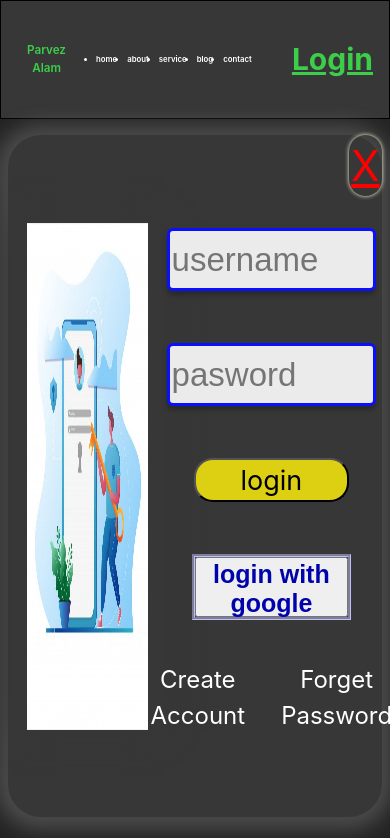
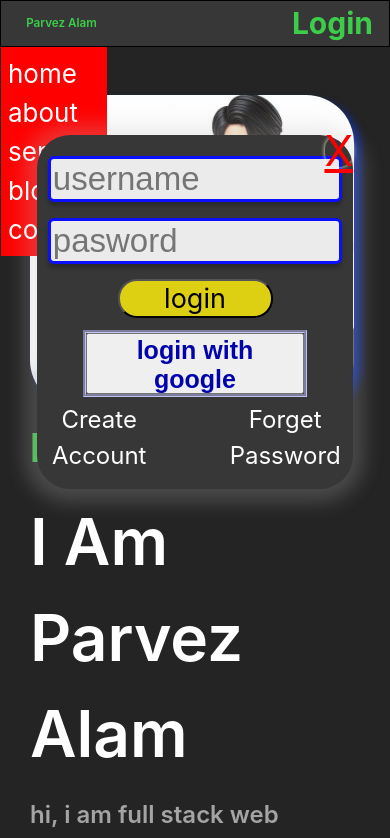
Before and after one commit to parvezpl/HeliusTime, a React (Vite) app: page /login in a window 390 px wide. Shown: the top 838 px of the page. Built offline with nearby package versions, Linux system fonts and the light colour scheme.

Commit message:
backgrout blur is enable or desable uusing login fuction

```diff
--- a/src/componnents/home/center_box.jsx
+++ b/src/componnents/home/center_box.jsx
@@ -4,27 +4,26 @@ import homeimg from './../../assets/home.jpg'
 import { Login } from '../login/login'
 import { useSelector } from 'react-redux'
 import { Link } from 'react-router-dom'
-export default function CenterBox({onLoginClick}) {
+export default function CenterBox({ onLoginClick }) {
     // const [isLoginVigible, setIsLoginVisible] = useState(false)
-    const isLoginVigible = useSelector((state)=>state.account.loginStatus)
+    const isLoginVigible = useSelector((state) => state.account.loginStatus)
+
     return (
         <>
-            <div className='main-page-box'>
+            <div className='main-page-box' style={{filter: isLoginVigible && "blur(20px)"}} >
                 <div className='centerBox2'>
-                   <div className='main-leftbox'>
-                      <div className='leftbox'>
+                    <div className='main-leftbox'>
+                        <div className='leftbox'>
                             <div className='textbox'>
                                 <span className='textbox1'>hello!</span>
                                 <span className='textbox2'>I Am Parvez Alam</span>
                                 <span className='textbox3'>hi, i am full stack web developor fresher, i am know frotend and backend very well, i am using react.js for frotend and node.js for backend base on javacript.</span>
                             </div>
                             <div className='buttonbox'>
-                                <div className='link-button'>
-                                <Link to={"/myworks"}>View Work</Link>
-                                </div>
+                                <Link to={"/myworks"} className='link-button' >View Work</Link>
                                 <button className='link-button'>hire me</button>
-                               <div className='view_work'></div>
-                            <div className='hire_me'></div>
+                                <div className='view_work'></div>
+                                <div className='hire_me'></div>
                             </div>
                         </div>
                     </div>
--- a/src/componnents/home/centerbox.css
+++ b/src/componnents/home/centerbox.css
@@ -1,6 +1,5 @@
 .main-page-box {
     display: flex;
-
     flex-direction: row;
     justify-content: center;
 }
@@ -80,7 +79,9 @@
     font-weight: 400;
     font-size: 27px;
     color: #000;
+    text-decoration:none;
 }
+
 
 
 
@@ -97,5 +98,25 @@
 .img {
     width: 100%;
     height: 553px;
-    /* background: url("./../../assets/home.jpg"); */
 }
+
+@media screen and (max-width: 769px){
+
+    .rightbox {
+        display: flex;
+        justify-content: flex-end;
+        flex: 0 1 377px;
+        height: 313px;
+        overflow: hidden;
+        border-radius: 48px;
+        box-shadow: 6px 6px 8px 0px #0830c6c4 ;
+    }
+    .img {
+        width: 100%;
+        height: auto;
+    }
+
+    .textbox {
+        margin: 0;
+    }
+}
--- a/src/componnents/home/nav.css
+++ b/src/componnents/home/nav.css
@@ -15,6 +15,7 @@
 .navi-name {
     display: flex;
     flex: 1;
+    text-decoration:none;
 }
 
 .navi-name span {
@@ -37,22 +38,38 @@
     display: flex;
     align-items: center;
     gap:10px;
-    /* justify-content: space-between; */
-    /* flex-grow: inherit; */
-    /* margin-inline: 4px; */
-    /* width: 552px; */
     height: 45px;
     padding: 20px;
     flex: 0 1 650px;
 }
 
 .navi-option li {
-    font-family: var(--font-family);
-    font-weight: 600;
     font-size: 2vw;
     color: #fff;
     flex:1 1 100px;
+    list-style: none;
 }
+
+@media screen and (max-width: 769px) {
+    .navi-option {
+        display: flex;
+        position: absolute;
+        left: 0;
+        flex-direction: column;
+        top: 30px;
+        background-color: red;
+        height: auto;
+        gap: 0px;
+        padding: 7px;
+        align-items: start;
+    }
+    .navi-option li {
+        list-style: none;
+        flex: 0;
+        font-size: 26px;
+    }
+
+    }
 
 .navi-login {
     font-family: var(--font-family);
@@ -60,6 +77,7 @@
     font-size: 30px;
     color: #3cce4a;
     margin-left: 20px;
+    text-decoration:none;
 }
 
 .navi-login :hover {
--- a/src/componnents/home/nav.jsx
+++ b/src/componnents/home/nav.jsx
@@ -11,7 +11,7 @@ export function Nav({onLoginClick}) {
     return (
         <>
             <div className='navi'>
-                <div className='navi-name'><span>Parvez Alam</span></div>
+                <Link to={"/"} className='navi-name'><span>Parvez Alam</span></Link>
                 <div className='navi-end'>
                     <ul className='navi-option'>
                         <li>home</li>
--- a/src/componnents/login/login.css
+++ b/src/componnents/login/login.css
@@ -11,18 +11,29 @@
 .login-box {
     display: flex;
     /* flex-wrap: wrap; */
-    flex: 0 2 939px;
+    flex: 0 2 792px;
     margin-inline: 2vw;
     position: relative;
     justify-content: space-between;
     justify-content: center;
     align-items: center;
-    height: 682px;
+    height: 581px;
     box-shadow: -1px 1px 19px 12px rgba(191, 191, 191, 0.25);
     background: #373737;
     border-radius: 33px;
 }
 
+
+@media screen and (max-width: 900px) {
+    .inleftbox {
+      display: none;
+    }
+
+    .login-box {
+        flex: 0 2 316px;
+        height: auto;
+    }
+  }
 
 .inleftbox {
     width: 83%;
@@ -48,8 +59,8 @@
     justify-content: center;
     align-items: center;
     width: 100%;
-    height: 464px;
-    gap: 52px;
+    height: 66%;
+    gap: 4vw;
     /* background-color: red; */
 }
 
@@ -98,7 +109,7 @@ p {
     font-size: 13px;
     border: groove;
     border-color: #c0c0f2;
-    height: 60px;
+    height: 26%;
 }
 
 .login-with-google button {
--- a/src/componnents/login/login.jsx
+++ b/src/componnents/login/login.jsx
@@ -20,7 +20,7 @@ export function Login() {
             <div className='login-box'>
                 <Link to={"/"}
                     className='login-cencel'
-                //  onClick={() => dispatch(loginFunc(false))}
+                    onClick={() => dispatch(loginFunc(false))}
                 >
                     X
                 </Link>
```
